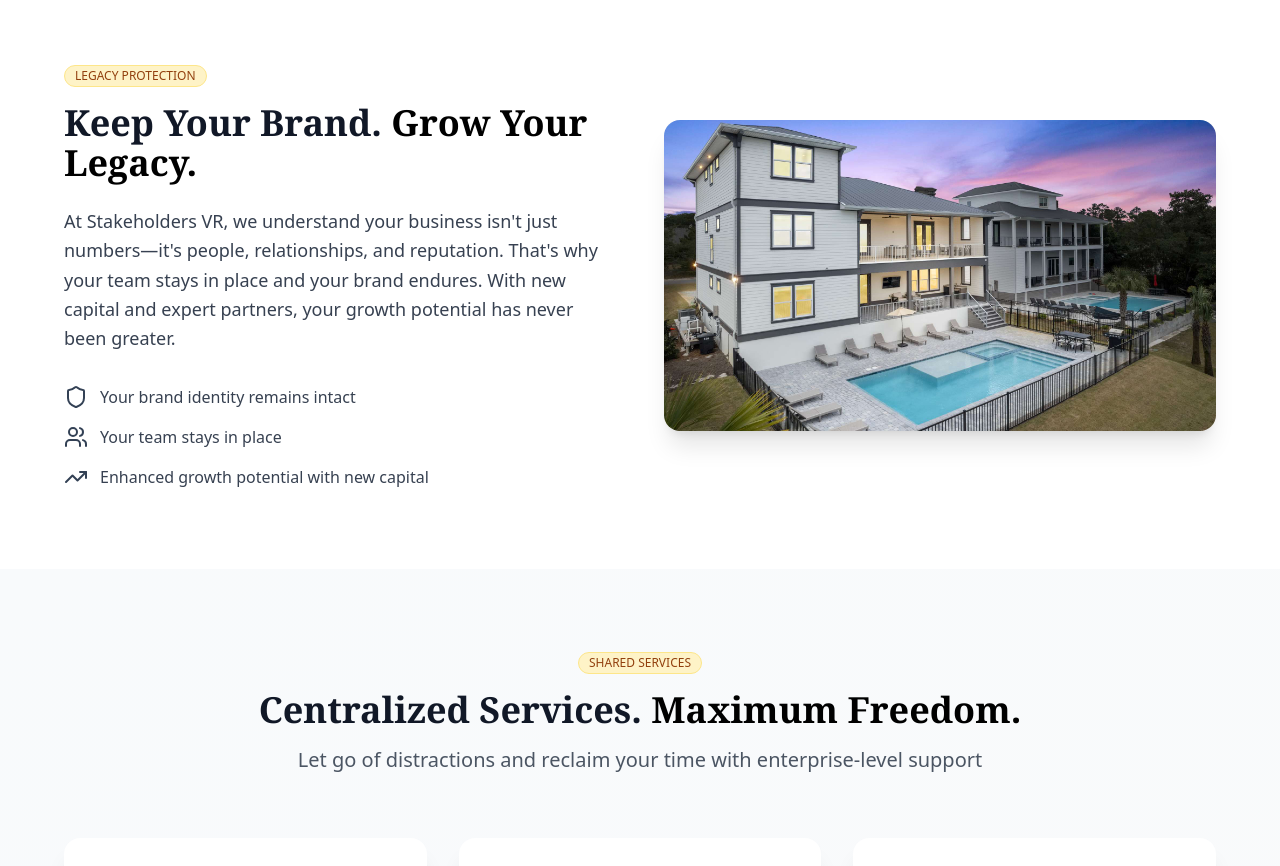
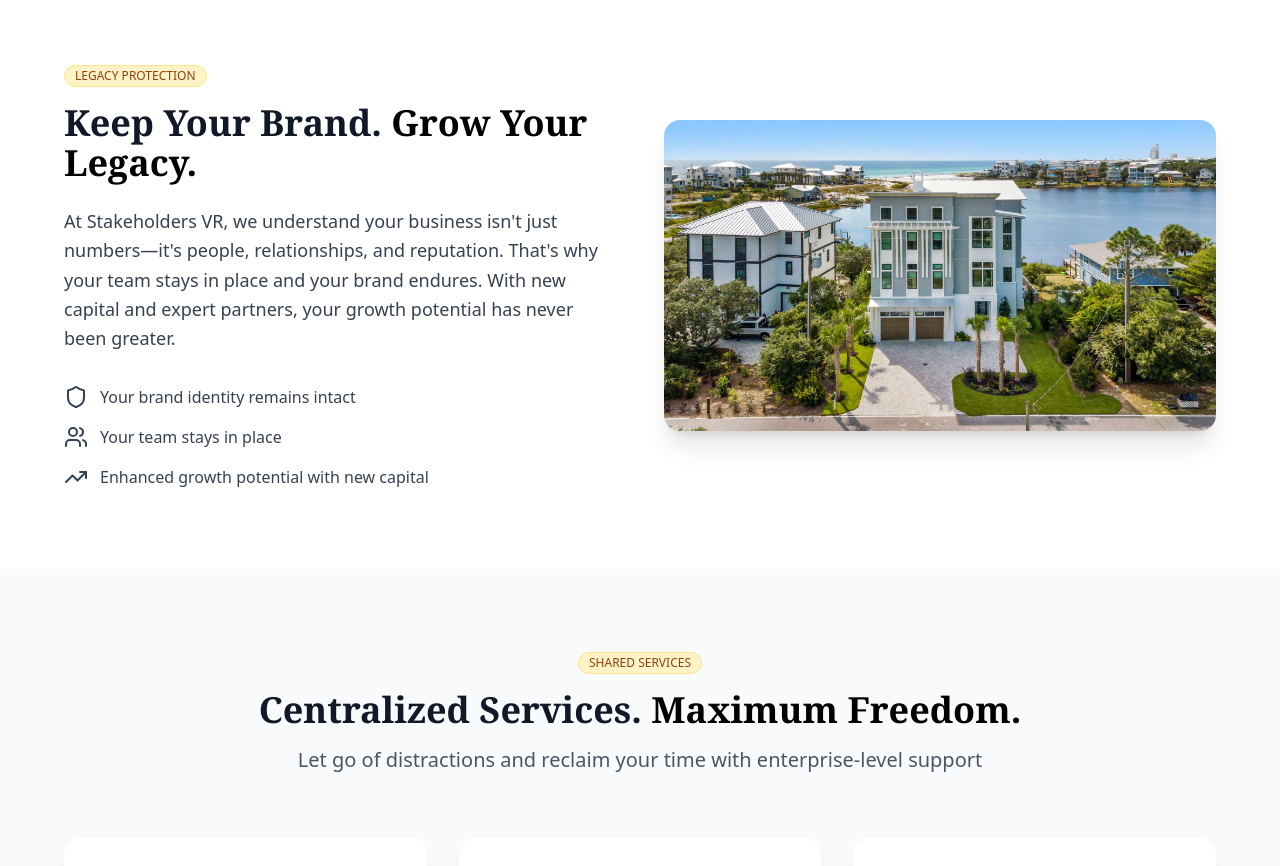
Before and after one commit to Stakeholders-VR/stakeholdersvr-website, a Next.js app: page / in a window 1280 px wide. Shown: the part 1440-2306 px from the top of the page. Built offline with nearby package versions, Linux system fonts and the light colour scheme; no server answers; a web font is replaced by a local one.

Commit message:
new beach image

```diff
--- a/landing-page.tsx
+++ b/landing-page.tsx
@@ -258,7 +258,7 @@ export default function Component() {
                 <Card className="bg-gradient-to-br from-amber-50 to-orange-50 border-0 shadow-xl rounded-2xl overflow-hidden">
                   <CardContent className="p-0">
                     <Image
-                      src="/images/beach3.jpg"
+                      src="/images/beach4.jpg"
                       alt="Luxury vacation rental property at sunset"
                       width={600}
                       height={400}
```
Also changed, not shown: public/images/beach4.jpg (added).
